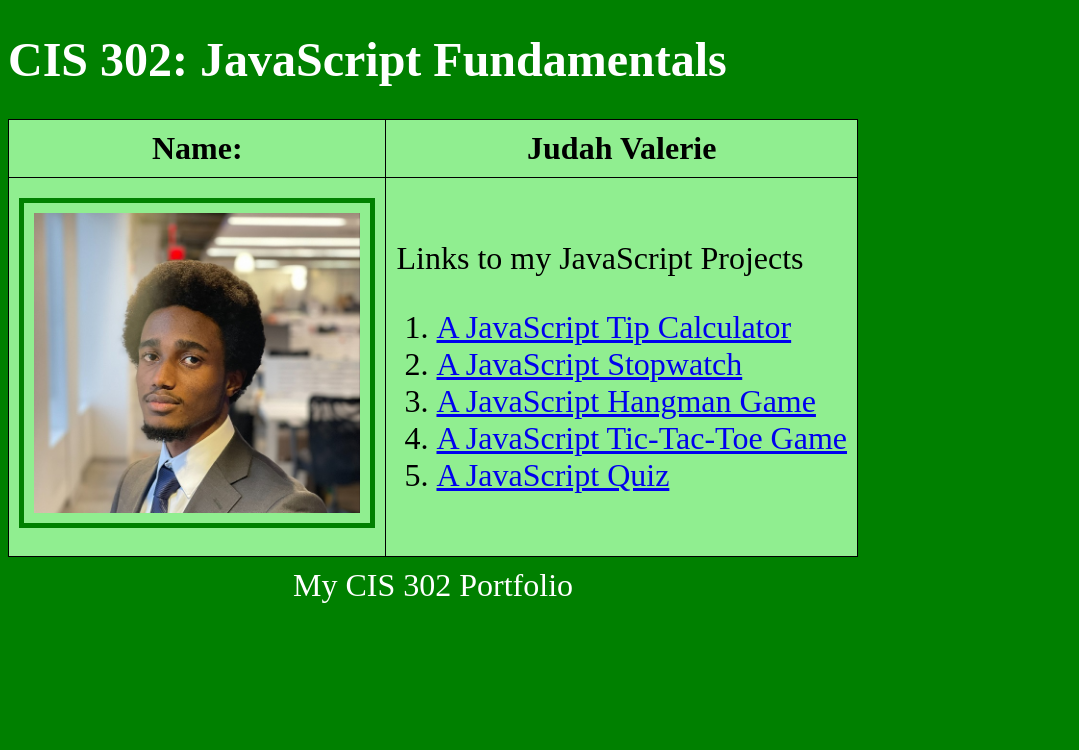
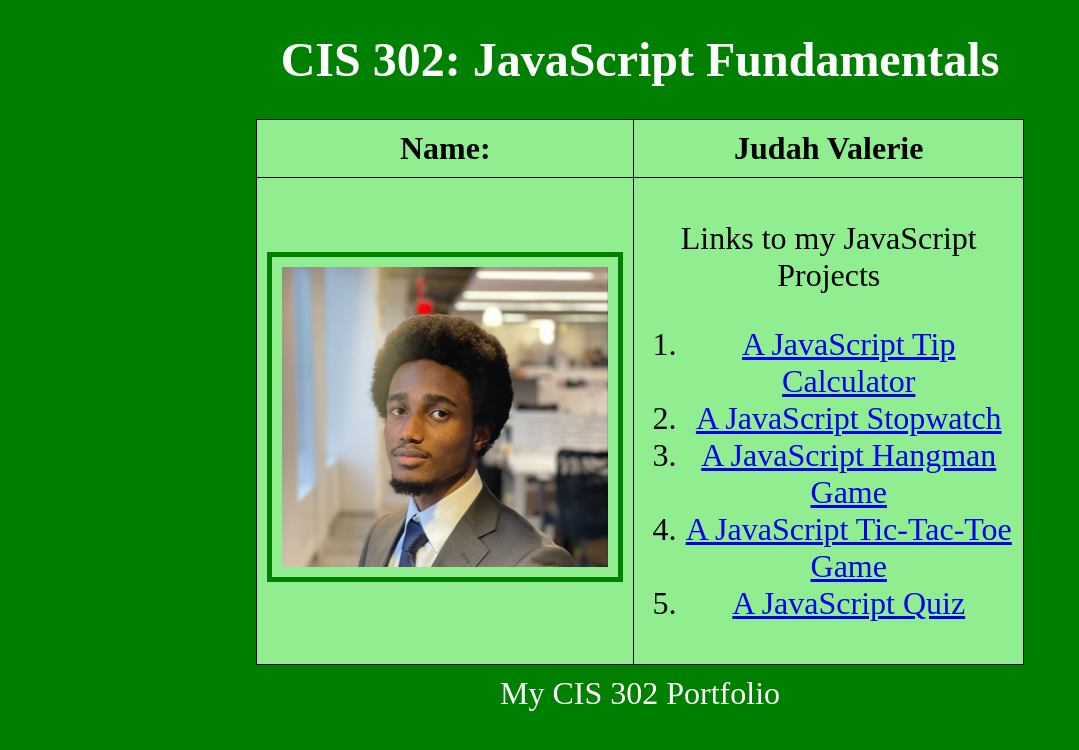
Before and after one commit to judah-v/javascript-portfolio, a plain HTML site: page index.html in a window 1280 px wide. Shown: the whole page, without its empty margins (0-1079 px from the left). Drawn offline with Linux system fonts and the light colour scheme.

Commit message:
Add files via upload

```diff
--- a/index.css
+++ b/index.css
@@ -1,6 +1,9 @@
 body {
     background: green;
     color: white;
+    width: 60%;
+    margin: auto;
+    text-align: center;
 
 }
 table {
```
